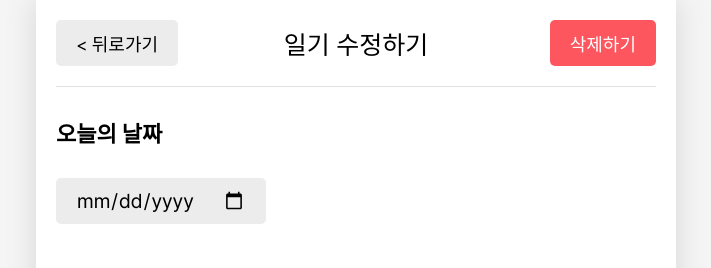
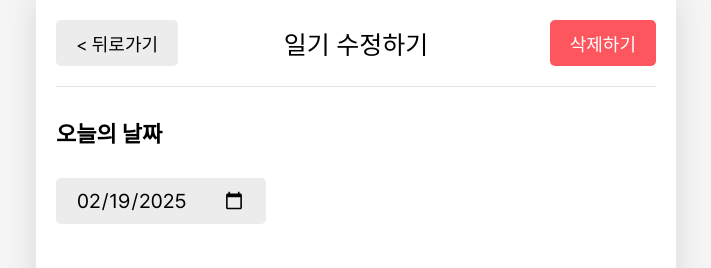
Before and after one commit to jjeankim/emotion-diary, a React (Create React App) app: page /edit/1 in a window 1280 px wide. Shown: the top 268 px of the page, without its empty margins (284-995 px from the left). Built offline with nearby package versions, Linux system fonts and the light colour scheme; no server answers.

Commit message:
Fix: component 타입 수정

```diff
--- a/src/components/DiaryItem.tsx
+++ b/src/components/DiaryItem.tsx
@@ -1,13 +1,11 @@
 import { useNavigate } from "react-router-dom";
-
 import Button from "./Button";
 import "./DiaryItem.css";
 import { getEmotionImage } from "../util/getEmotionImage";
 import { DiaryItemProps } from "../type/type";
 
-const DiaryItem = ({id, emotionId, content, createdDate}: DiaryItemProps) => {
-
-  const nav = useNavigate()
+const DiaryItem = ({ id, emotionId, content, createdAt }: DiaryItemProps) => {
+  const nav = useNavigate();
 
   return (
     <div className="DiaryItem">
@@ -19,12 +17,13 @@ const DiaryItem = ({id, emotionId, content, createdDate}: DiaryItemProps) => {
       </div>
       <div onClick={() => nav(`/diary/${id}`)} className="info_section">
         <div className="created_date">
-          {new Date(createdDate).toLocaleDateString()}
+          {new Date(createdAt).toLocaleDateString()}
         </div>
         <div className="content">{content}</div>
       </div>
       <div className="button_section">
-        <Button onClick={() => nav(`/edit/${id}`)}
+        <Button
+          onClick={() => nav(`/edit/${id}`)}
           text="수정하기
         "
         />
--- a/src/components/DiaryList.tsx
+++ b/src/components/DiaryList.tsx
@@ -14,8 +14,8 @@ const DiaryList = ({ data }: DiaryListProps) => {
 
   const getSortedData = () => {
     return data.toSorted((a, b) => {
-      const timeA = new Date(a.createdDate).getTime();
-      const timeB = new Date(b.createdDate).getTime();
+      const timeA = new Date(a.createdAt).getTime();
+      const timeB = new Date(b.createdAt).getTime();
 
       if (sortType === "oldest") {
         return timeA - timeB;
--- a/src/components/Editor.tsx
+++ b/src/components/Editor.tsx
@@ -5,14 +5,14 @@ import { useEffect, useState } from "react";
 import { useNavigate } from "react-router-dom";
 import { emotionList } from "../util/constants";
 import { getStringedDate } from "../util/getStringedDate";
-import { EditorProps, InitData } from "../type/type";
+import { DiaryItemProps, EditorProps } from "../type/type";
 
 
 const Editor = ({ onSubmit, initData }:EditorProps) => {
   const nav = useNavigate();
-  const [input, setInput] = useState<InitData>({
-    id: 1,
-    createdDate: new Date(),
+  const [input, setInput] = useState<DiaryItemProps>({
+    id: "",
+    createdAt: new Date(),
     emotionId: 3,
     content: "",
   });
@@ -21,7 +21,7 @@ const Editor = ({ onSubmit, initData }:EditorProps) => {
     if (initData) {
       setInput({
         ...initData,
-        createdDate: new Date(Number(initData.createdDate)),
+        createdAt: new Date(Number(initData.createdAt)),
       });
     }
   }, [initData]);
@@ -52,7 +52,7 @@ const Editor = ({ onSubmit, initData }:EditorProps) => {
         <h4>오늘의 날짜</h4>
         <input
           onChange={onChangeInput}
-          value={getStringedDate(input.createdDate)}
+          value={getStringedDate(input.createdAt)}
           type="date"
         />
       </section>
--- a/src/components/Header.tsx
+++ b/src/components/Header.tsx
@@ -1,4 +1,3 @@
-import { ReactNode } from "react";
 import "./Header.css";
 import { HeaderProps } from "../type/type";
 
```
Also changed, not shown: src/type/type.ts (+5 -5 lines).
